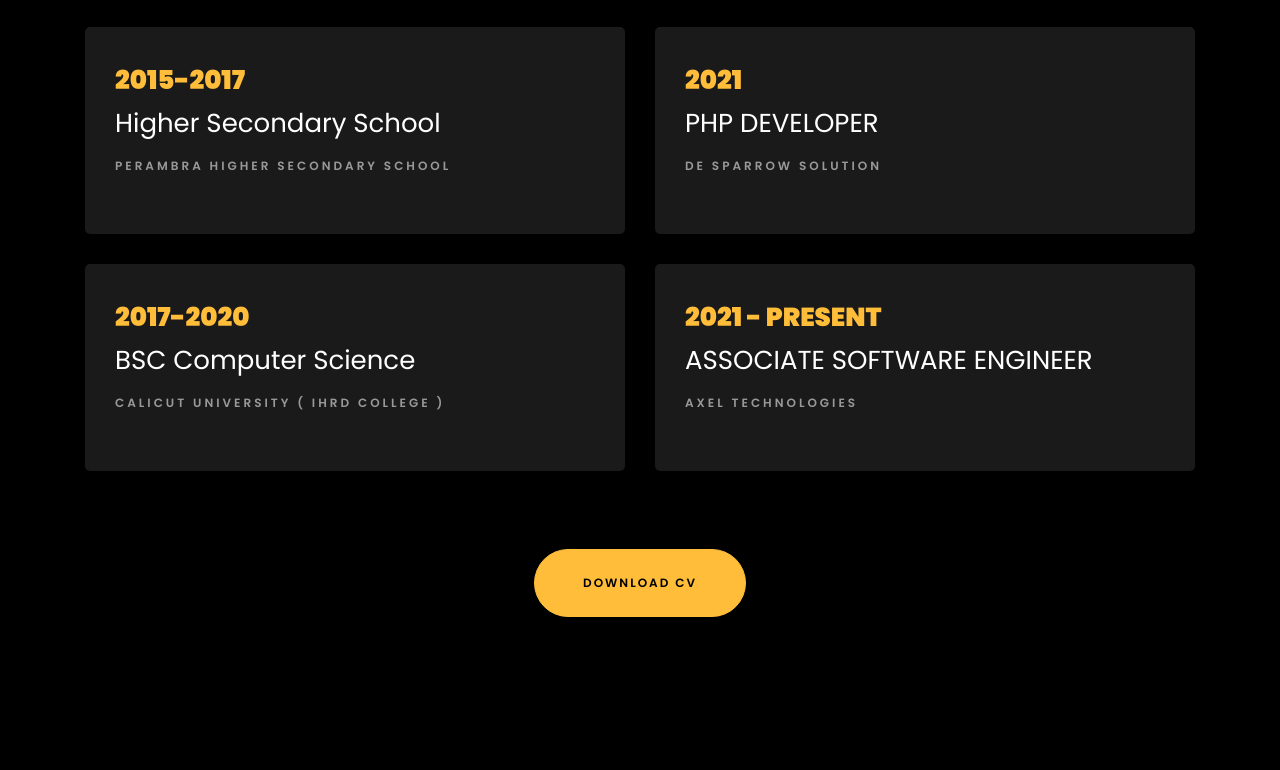
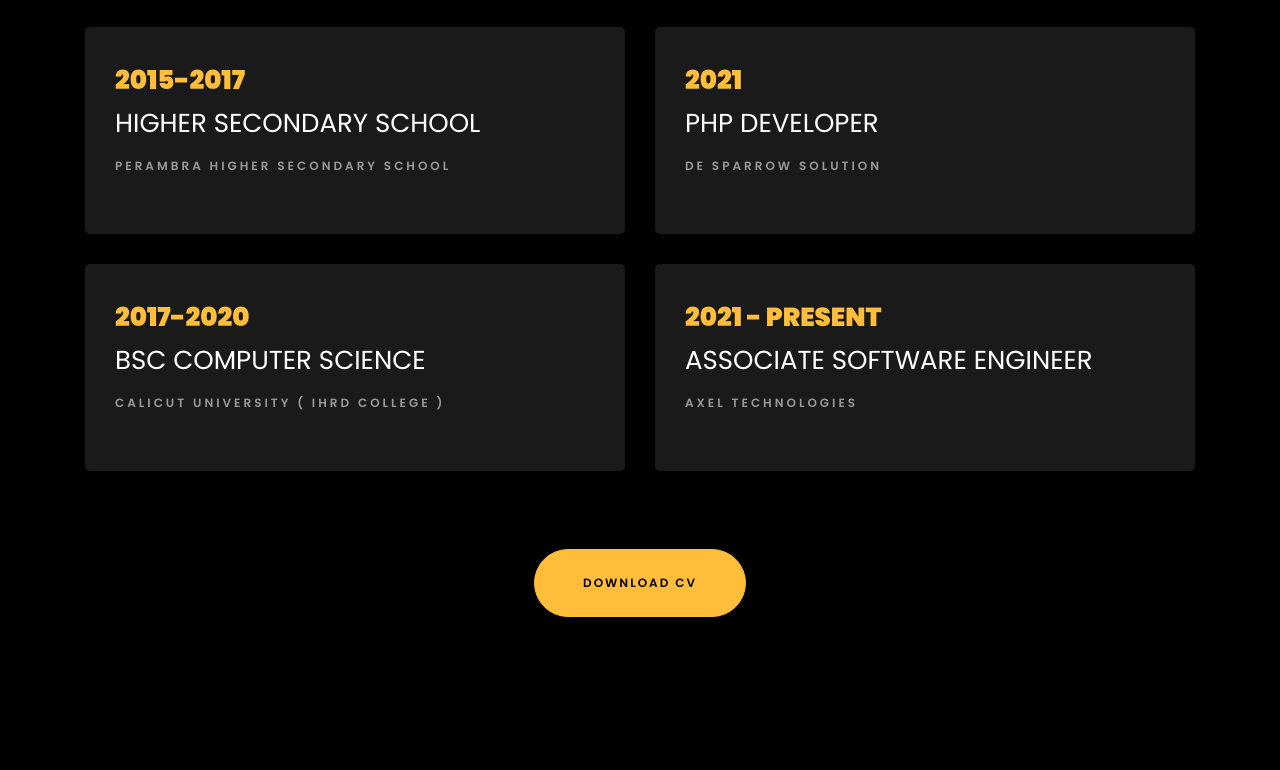
Before and after one commit to NavaneethSujeev/Portfolio, a plain HTML site: page index.html in a window 1280 px wide. Shown: the part 2070-2840 px from the top of the page. Drawn offline with Linux system fonts and the light colour scheme; files whose address does not match are found by name.

Commit message:
updated 2

```diff
--- a/index.html
+++ b/index.html
@@ -146,13 +146,13 @@
     				</div>
     				<div class="resume-wrap ftco-animate">
     					<span class="date">2015-2017</span>
-    					<h2>Higher Secondary School</h2>
+    					<h2>HIGHER SECONDARY SCHOOL</h2>
     					<span class="position">Perambra higher secondary school</span>
     					<p class="mt-4"></p>
     				</div>
     				<div class="resume-wrap ftco-animate">
     					<span class="date">2017-2020</span>
-    					<h2>BSC Computer Science</h2>
+    					<h2>BSC COMPUTER SCIENCE</h2>
     					<span class="position">Calicut University ( IHRD college )</span>
     					<p class="mt-4"></p>
     				</div>
@@ -628,7 +628,7 @@
           </div>
 
           <div class="col-md-6 d-flex">
-          	<div class="img" style="background-image: url(images/about.jpg);"></div>
+          	<div class="img" style="background-image: url(images/Contact.png);"></div>
           </div>
         </div>
       </div>
```
Also changed, not shown: images/Contact.png (added).
